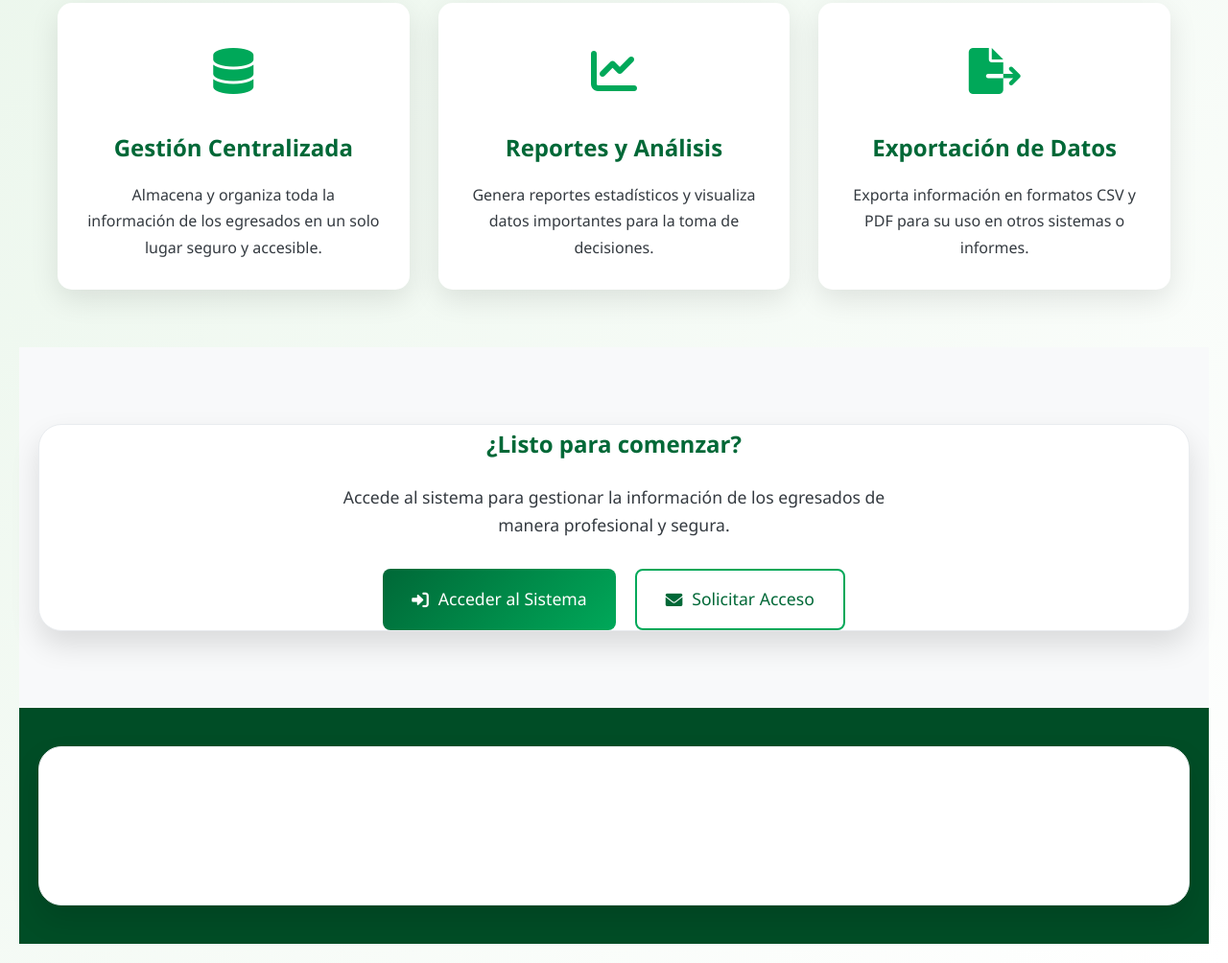
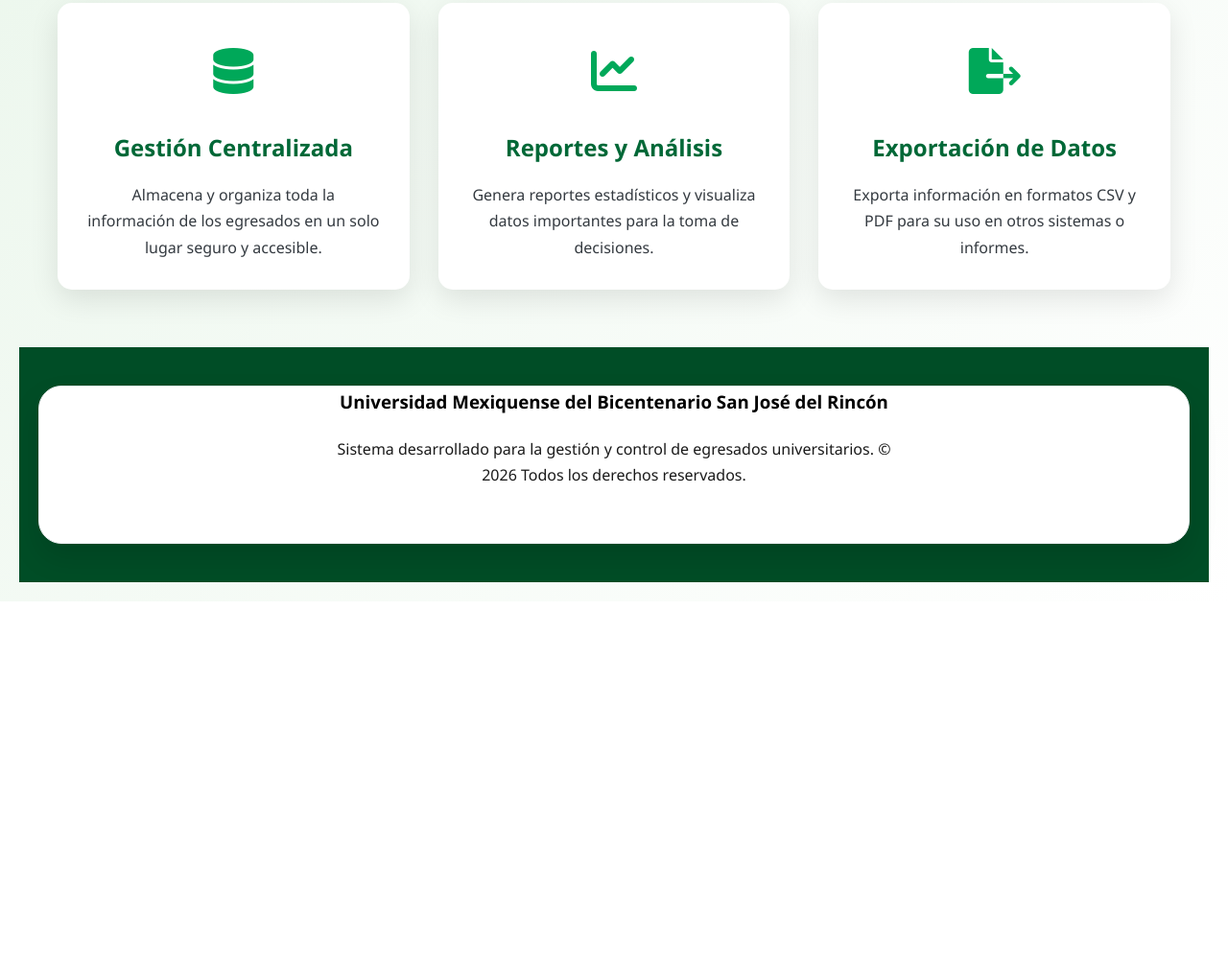
Before and after one commit to Itachposadas/api-egresados, a website: page public/index.html in a window 1280 px wide. Shown: the part 519-1523 px from the top of the page at 96% size. After the commit the page ends 1146 px from the top, so only its background shows below. Drawn offline with Linux system fonts and the light colour scheme.

Commit message:
mejoras index

```diff
--- a/public/index.html
+++ b/public/index.html
@@ -169,29 +169,11 @@
         </div>
     </section>
 
-    <!-- Sección CTA final -->
-    <section class="cta-section">
-        <div class="container">
-            <h2 style="color: #006837; margin-bottom: 20px;">¿Listo para comenzar?</h2>
-            <p style="max-width: 600px; margin: 0 auto 30px; font-size: 1.1rem;">
-                Accede al sistema para gestionar la información de los egresados de manera profesional y segura.
-            </p>
-
-            <div class="cta-buttons">
-                <a href="login.html" class="btn-landing btn-primary-lg">
-                    <i class="fas fa-sign-in-alt"></i> Acceder al Sistema
-                </a>
-                <a href="mailto:administracion@umb.edu.co" class="btn-landing btn-secondary-lg">
-                    <i class="fas fa-envelope"></i> Solicitar Acceso
-                </a>
-            </div>
-        </div>
-    </section>
 
     <!-- Footer -->
-    <footer style="background: #004D26; color: white; padding: 40px 20px; text-align: center;">
+    <footer style="background: #004D26; color: rgb(0, 0, 0); padding: 40px 20px; text-align: center;">
         <div class="container">
-            <h3 style="margin-bottom: 20px;">Universidad Mexiquense del Bicentenario</h3>
+            <h3 style="margin-bottom: 20px;">Universidad Mexiquense del Bicentenario San José del Rincón</h3>
             <p style="opacity: 0.9; max-width: 600px; margin: 0 auto;">
                 Sistema desarrollado para la gestión y control de egresados universitarios.
                 © 2026 Todos los derechos reservados.
```
